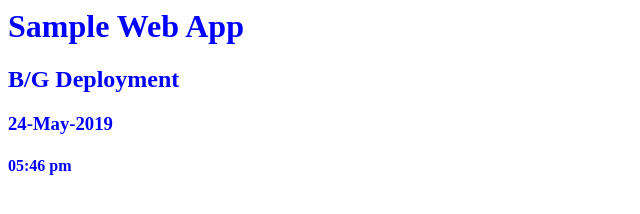
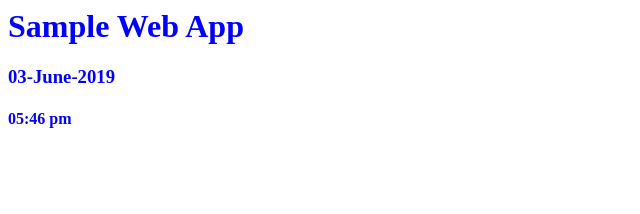
Before and after one commit to nasjans/SampleWebApp, a plain HTML site: page index.html in a window 1280 px wide. Shown: the whole page, without its empty margins (0-640 px from the left). Drawn offline with Linux system fonts and the light colour scheme.

Commit message:
Update index.html

```diff
--- a/index.html
+++ b/index.html
@@ -7,8 +7,8 @@
 <body bgcolor="white" text="blue">
 
 <h1> Sample Web App </h1>
-<h2> B/G Deployment </h2>
-<h3> 24-May-2019 </h3>
+<h2>  </h2>
+<h3> 03-June-2019 </h3>
 <h4> 05:46 pm </h4>
 
 
```
